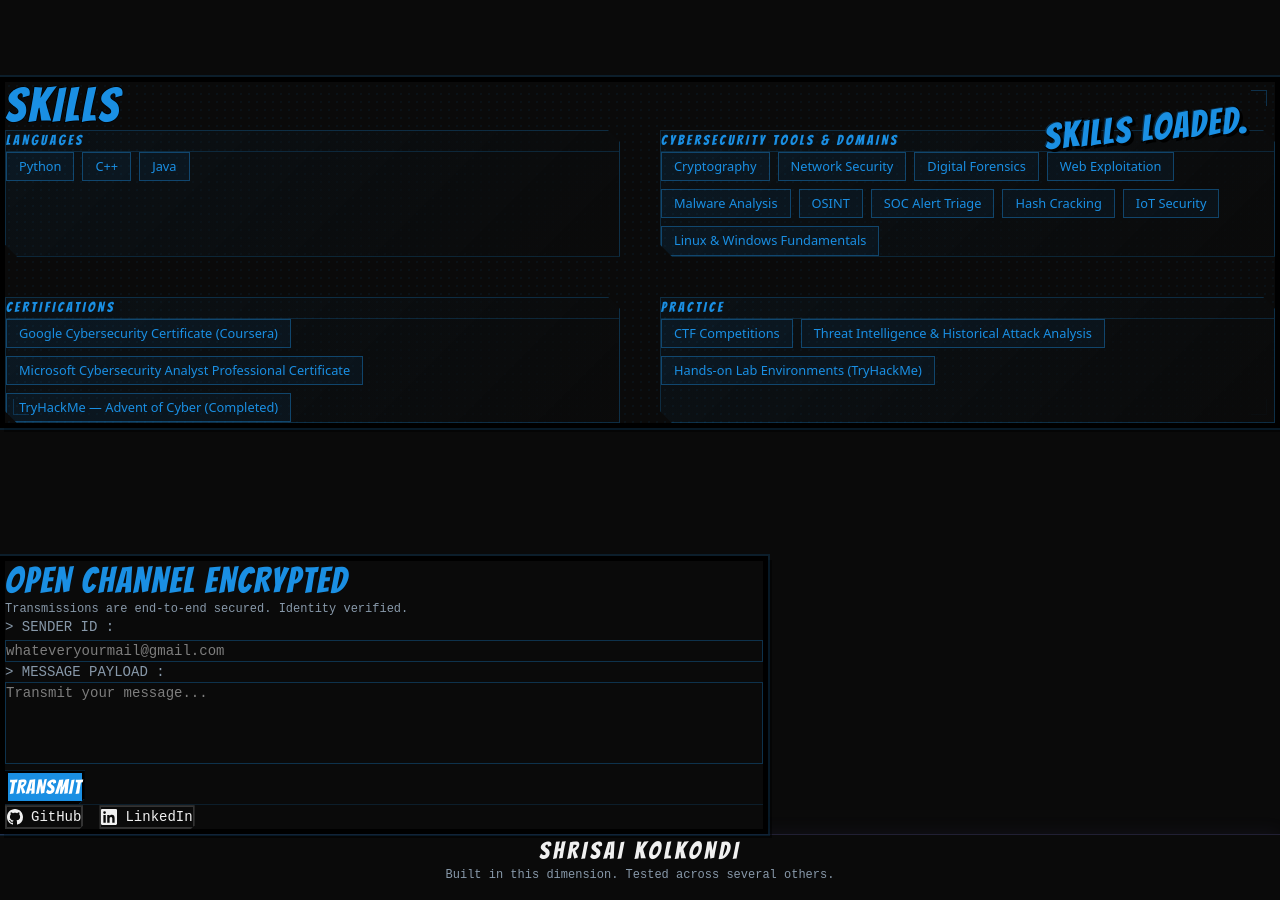
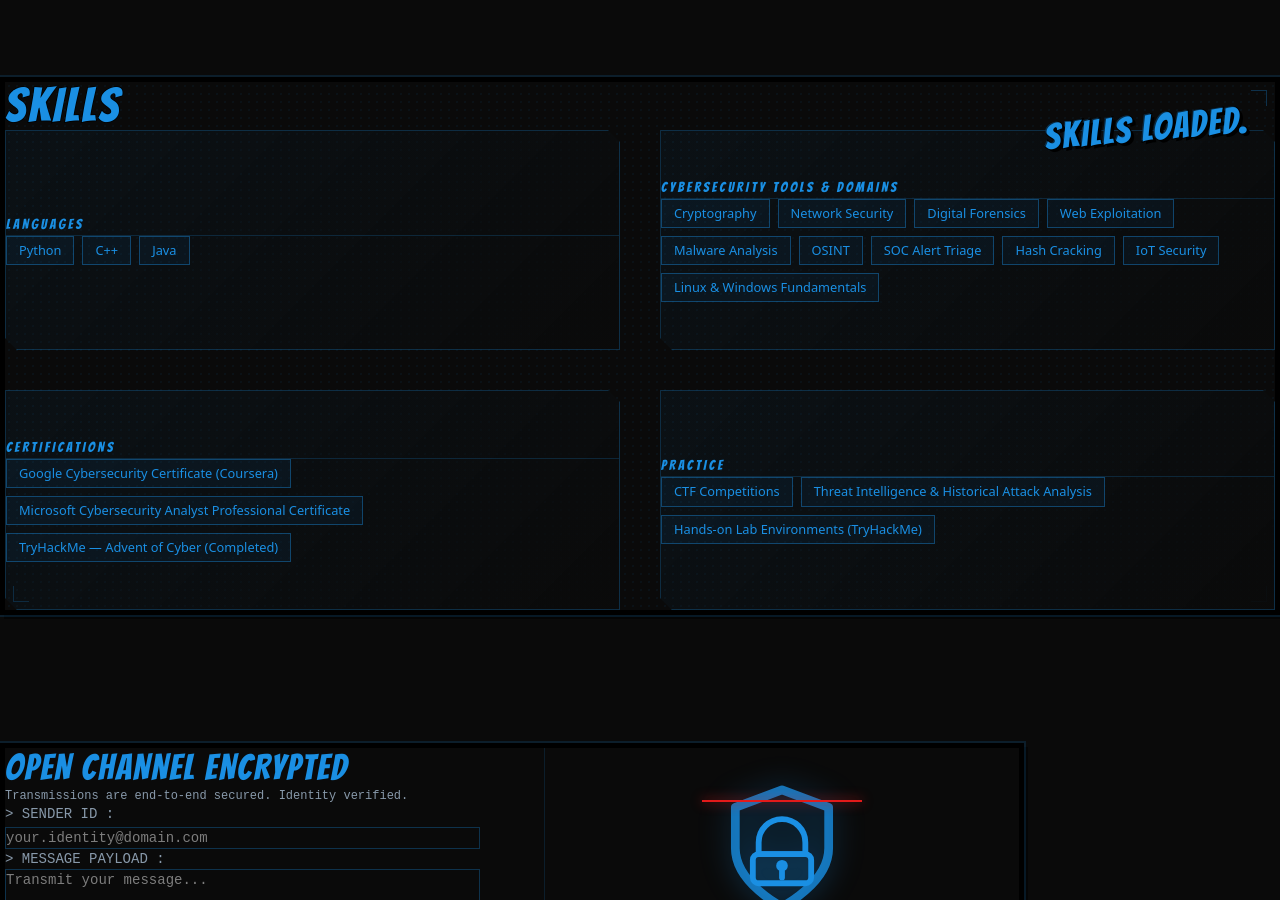
Before and after one commit to shrisai-07/Portfolio-WebSite, a React (Vite) app: page / in a window 1280 px wide. Shown: the part 1900-2800 px from the top of the page. Built offline with nearby package versions, Linux system fonts and the light colour scheme.

Commit message:
UI changes in contact and skills section

```diff
--- a/src/components/ContactSection.tsx
+++ b/src/components/ContactSection.tsx
@@ -18,11 +18,14 @@ export default function ContactSection() {
 
   return (
     <section ref={ref as React.RefObject<HTMLDivElement>} className="relative py-32 px-6 md:px-10 max-w-7xl mx-auto">
-      <div className="comic-border-thick bg-[#0a0a0a] p-10 md:p-14 max-w-3xl mx-auto relative">
+      <div className="comic-border-thick bg-[#0a0a0a] p-10 md:p-14 max-w-5xl mx-auto relative overflow-hidden">
         <div className="absolute top-4 right-6 z-20">
           <SoundEffect text="SENT!" color="#1a8fe3" rotation={-10} visible={showSent} size="lg" />
         </div>
 
+        <div className="grid grid-cols-1 md:grid-cols-2 gap-12 md:gap-16 relative z-10">
+          {/* Left Column: Form */}
+          <div>
             <motion.h2
               className="font-[Bangers] text-3xl md:text-4xl text-[#1a8fe3] tracking-wider mb-2"
               initial={{ opacity: 0 }}
@@ -43,7 +46,7 @@ export default function ContactSection() {
             <form onSubmit={handleSubmit}>
               <motion.div className="mb-4" initial={{ opacity: 0, x: -20 }} animate={isVisible ? { opacity: 1, x: 0 } : {}} transition={{ delay: 0.3 }}>
                 <label className="font-mono text-sm text-[#8899aa] mb-2 block">{'>'} SENDER ID :</label>
-            <input id="contact-sender" type="text" value={formData.sender} onChange={(e) => setFormData({ ...formData, sender: e.target.value })} required className="w-full bg-[rgba(10,10,10,0.8)] border border-[rgba(26,143,227,0.3)] p-3 font-mono text-[#f0f0f0] text-sm focus:border-[#1a8fe3] focus:outline-none transition-colors caret-[#1a8fe3]" placeholder="whateveryourmail@gmail.com" />
+                <input id="contact-sender" type="text" value={formData.sender} onChange={(e) => setFormData({ ...formData, sender: e.target.value })} required className="w-full bg-[rgba(10,10,10,0.8)] border border-[rgba(26,143,227,0.3)] p-3 font-mono text-[#f0f0f0] text-sm focus:border-[#1a8fe3] focus:outline-none transition-colors caret-[#1a8fe3]" placeholder="your.identity@domain.com" />
               </motion.div>
 
               <motion.div className="mb-6" initial={{ opacity: 0, x: -20 }} animate={isVisible ? { opacity: 1, x: 0 } : {}} transition={{ delay: 0.4 }}>
@@ -55,8 +58,58 @@ export default function ContactSection() {
                 TRANSMIT
               </motion.button>
             </form>
+          </div>
 
-        <motion.div className="flex gap-4 mt-8 pt-6 border-t border-[rgba(26,143,227,0.15)]" initial={{ opacity: 0 }} animate={isVisible ? { opacity: 1 } : {}} transition={{ delay: 0.6 }}>
+          {/* Right Column: Encrypted Terminal Visual */}
+          <div className="hidden md:flex flex-col items-center justify-center border-l border-[rgba(26,143,227,0.15)] pl-12 relative">
+            <div className="absolute inset-0 halftone-bg opacity-30" />
+
+            {/* Shield and Lock SVG Animation */}
+            <div className="relative w-40 h-48 flex items-center justify-center">
+              {/* Scanning Laser Beam */}
+              <motion.div
+                className="absolute left-0 right-0 h-[2px] bg-[#e31a1a] shadow-[0_0_12px_#e31a1a] z-20"
+                animate={{ top: ['10%', '90%', '10%'] }}
+                transition={{ duration: 4, repeat: Infinity, ease: "linear" }}
+              />
+
+              <motion.svg
+                width="140" height="160" viewBox="0 0 24 24" fill="none" stroke="#1a8fe3" strokeWidth="1" strokeLinecap="round" strokeLinejoin="round"
+                className="drop-shadow-[0_0_15px_rgba(26,143,227,0.4)] z-10"
+                animate={{ y: [-5, 5, -5] }}
+                transition={{ duration: 6, repeat: Infinity, ease: "easeInOut" }}
+              >
+                {/* Shield Outline */}
+                <path d="M12 22s8-4 8-10V5l-8-3-8 3v7c0 6 8 10 8 10z" strokeWidth="1.5" stroke="rgba(26,143,227,0.8)" fill="rgba(26,143,227,0.05)" />
+                {/* Inner Lock */}
+                <path d="M8 11a4 4 0 1 1 8 0v2h-8v-2z" />
+                <rect x="7" y="13" width="10" height="5" rx="1" fill="rgba(26,143,227,0.1)" />
+                {/* Keyhole */}
+                <circle cx="12" cy="15" r="1" fill="#1a8fe3" stroke="none" />
+                <path d="M12 16v1" />
+              </motion.svg>
+            </div>
+
+            <div className="mt-8 text-center z-10">
+              <motion.div
+                className="font-[Bangers] text-2xl text-[#1a8fe3] tracking-widest mb-2"
+                animate={{ opacity: [1, 0.4, 1] }}
+                transition={{ duration: 2, repeat: Infinity }}
+              >
+                CONNECTION SECURED
+              </motion.div>
+              <div className="font-mono text-[10px] text-[#8899aa] leading-relaxed">
+                PROTOCOLS ACTIVATED
+                <br />
+                <span className="text-[#e31a1a]">AES-256-GCM / SHA-384</span>
+                <br />
+                ROUTING VIA NODE: EARTH-928
+              </div>
+            </div>
+          </div>
+        </div>
+
+        <motion.div className="flex gap-4 mt-8 pt-6 border-t border-[rgba(26,143,227,0.15)] relative z-10" initial={{ opacity: 0 }} animate={isVisible ? { opacity: 1 } : {}} transition={{ delay: 0.6 }}>
           <a href={SOCIAL_LINKS.github} target="_blank" rel="noopener noreferrer" id="social-github" className="flex items-center gap-2 px-4 py-2 border-2 border-[#333] bg-[rgba(10,10,10,0.8)] font-mono text-sm text-[#f0f0f0] hover:border-[#1a8fe3] hover:text-[#1a8fe3] transition-all duration-200" style={{ clipPath: 'polygon(0 0, 100% 0, 100% calc(100% - 4px), calc(100% - 4px) 100%, 0 100%)' }}>
             <svg width="16" height="16" viewBox="0 0 24 24" fill="currentColor"><path d="M12 0C5.37 0 0 5.37 0 12c0 5.31 3.435 9.795 8.205 11.385.6.105.825-.255.825-.57 0-.285-.015-1.23-.015-2.235-3.015.555-3.795-.735-4.035-1.41-.135-.345-.72-1.41-1.23-1.695-.42-.225-1.02-.78-.015-.795.945-.015 1.62.87 1.845 1.23 1.08 1.815 2.805 1.305 3.495.99.105-.78.42-1.305.765-1.605-2.67-.3-5.46-1.335-5.46-5.925 0-1.305.465-2.385 1.23-3.225-.12-.3-.54-1.53.12-3.18 0 0 1.005-.315 3.3 1.23.96-.27 1.98-.405 3-.405s2.04.135 3 .405c2.295-1.56 3.3-1.23 3.3-1.23.66 1.65.24 2.88.12 3.18.765.84 1.23 1.905 1.23 3.225 0 4.605-2.805 5.625-5.475 5.925.435.375.81 1.095.81 2.22 0 1.605-.015 2.895-.015 3.3 0 .315.225.69.825.57A12.02 12.02 0 0024 12c0-6.63-5.37-12-12-12z"/></svg>
             GitHub
--- a/src/components/SkillsSection.tsx
+++ b/src/components/SkillsSection.tsx
@@ -29,7 +29,7 @@ export default function SkillsSection() {
           {SKILLS.map((category, catIndex) => (
             <motion.div
               key={category.title}
-              className="holo-panel p-5"
+              className="holo-panel p-8 min-h-[220px] flex flex-col justify-center"
               initial={{ opacity: 0, y: 30 }}
               animate={isVisible ? { opacity: 1, y: 0 } : {}}
               transition={{ delay: 0.2 + catIndex * 0.12, duration: 0.5 }}
```
Lines whose indentation alone changed are shown as unchanged.
